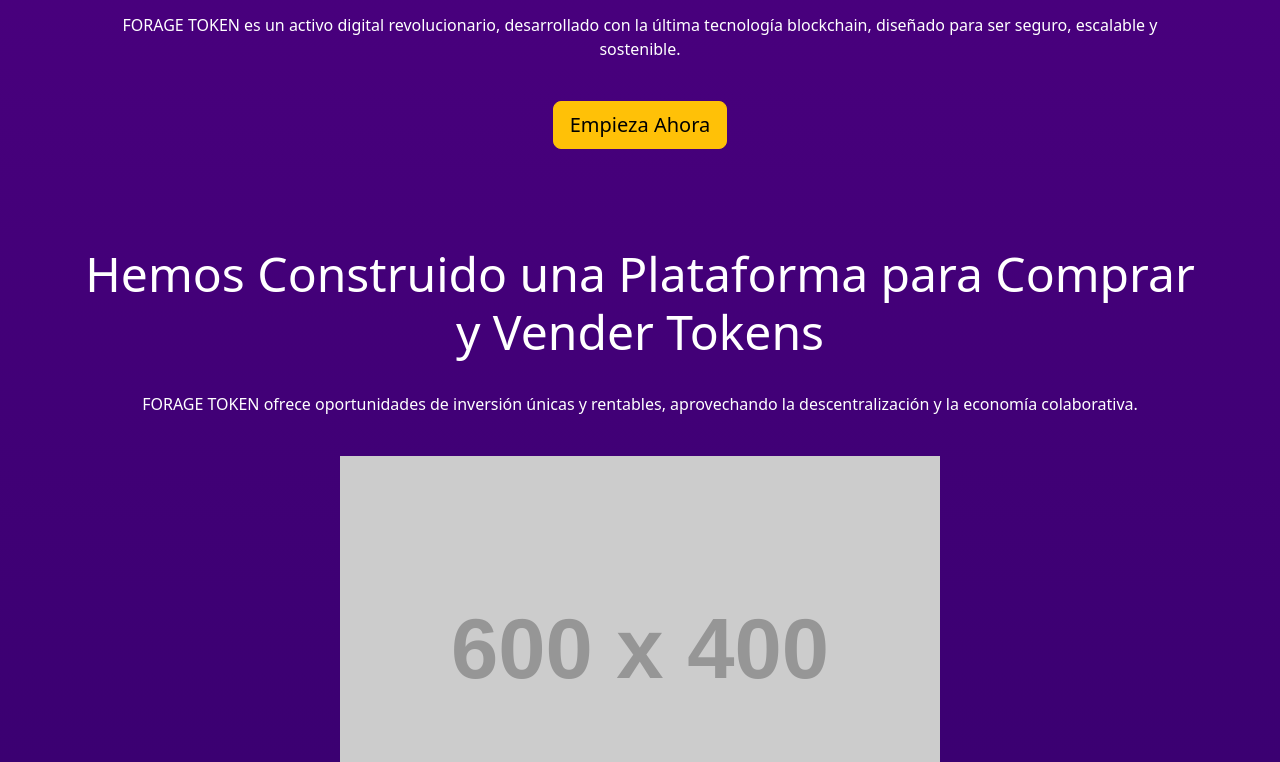
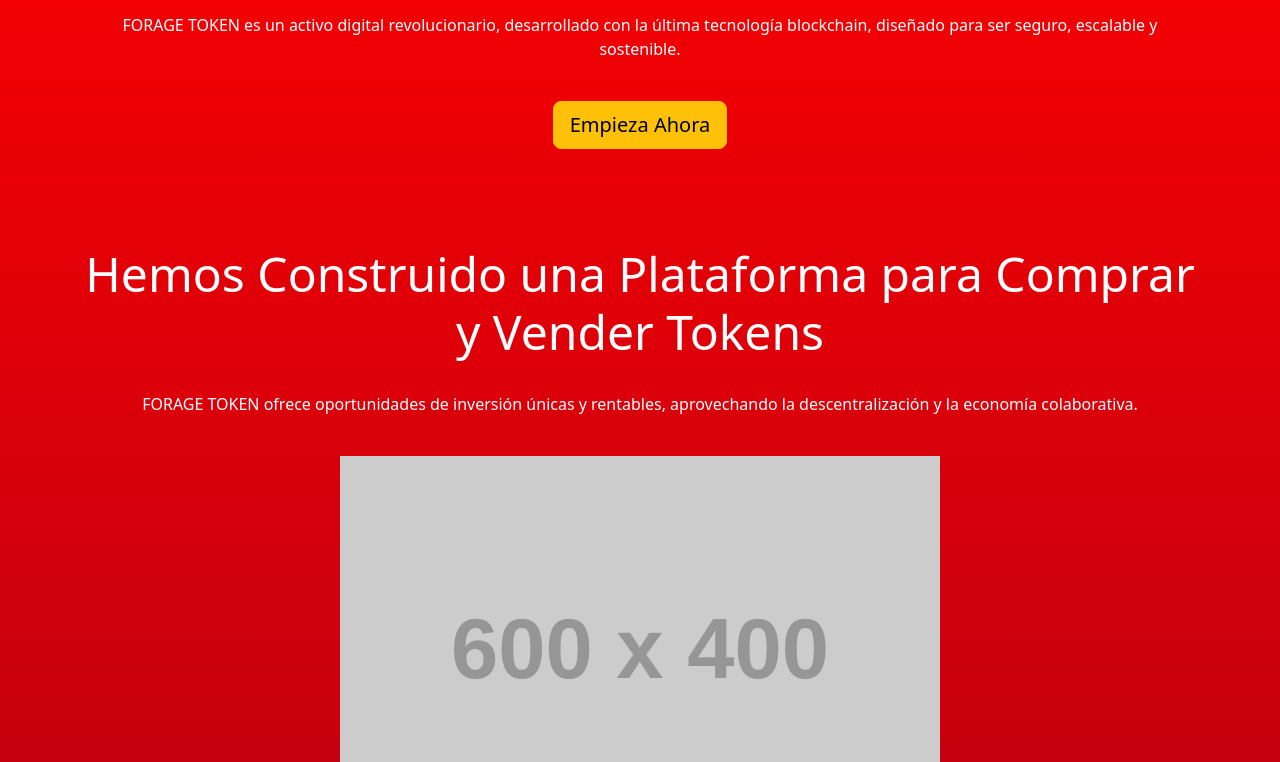
Before and after one commit to alfredoeduran/FORAGE, a plain HTML site: page web3.html in a window 1280 px wide. Shown: the part 225-987 px from the top of the page. Drawn offline with nearby package versions, Linux system fonts and the light colour scheme; placeholder pictures from the web are drawn by us.

Commit message:
cambio de color

```diff
--- a/web3.html
+++ b/web3.html
@@ -7,7 +7,7 @@
     <title>FORAGE TOKEN - Tu Camino hacia la Riqueza Digital</title>
     <style>
         body {
-            background: linear-gradient(to bottom, #4c0080, #000040);
+            background: linear-gradient(to bottom, red, #000040);
             color: white;
         }
         .navbar-brand {
```
